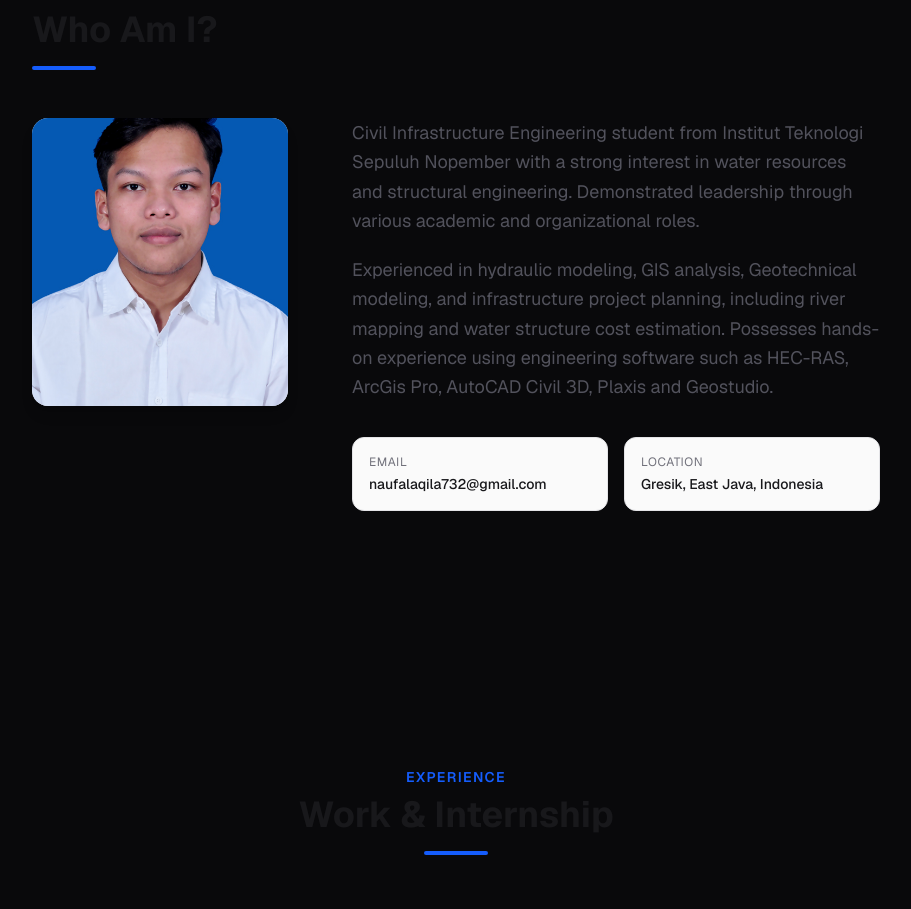
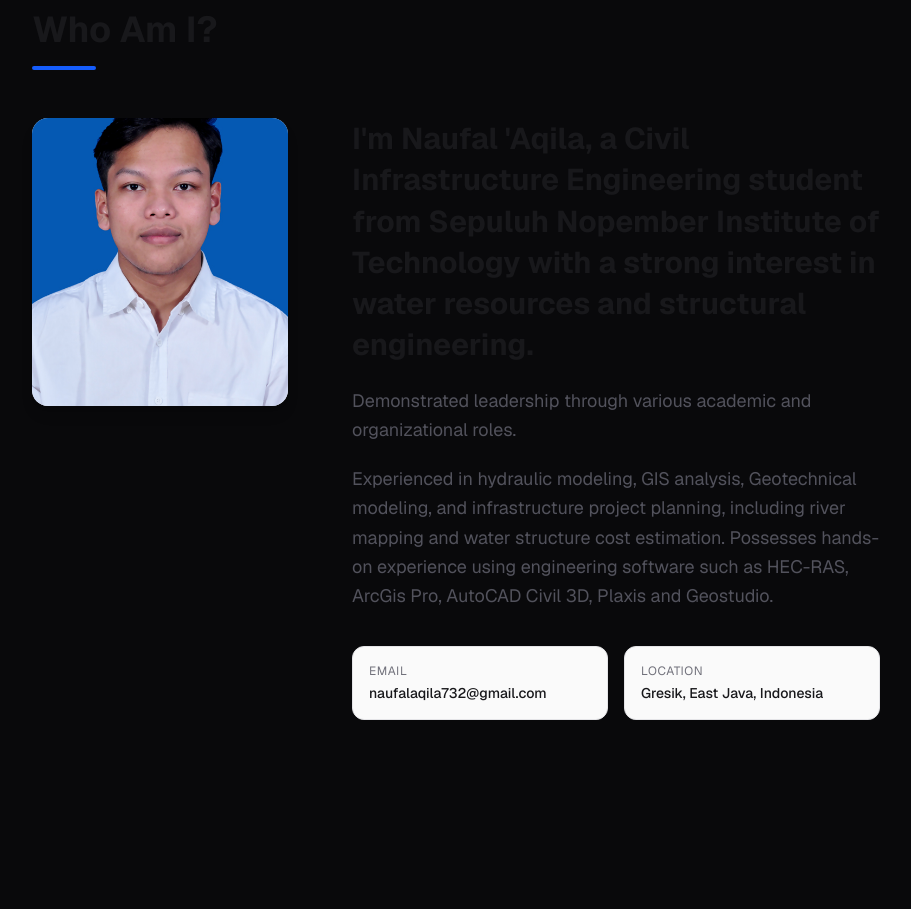
Before and after one commit to naufalaqila074/Portofolio2, a Next.js app: page / in a window 1280 px wide. Shown: the part 946-1855 px from the top of the page, without its empty margins (184-1095 px from the left). Built offline with nearby package versions, Linux system fonts and the light colour scheme.

Commit message:
Add large intro heading to About section with aboutHeading field

```diff
--- a/src/components/about.tsx
+++ b/src/components/about.tsx
@@ -73,6 +73,11 @@ export function About() {
               transition={{ duration: 0.7, delay: 0.3 }}
               className="space-y-5"
             >
+              {/* Intro heading */}
+              <h3 className="text-2xl sm:text-3xl font-bold leading-snug text-zinc-900 dark:text-white">
+                {profile.aboutHeading}
+              </h3>
+
               {profile.bio.map((paragraph, i) => (
                 <p
                   key={i}
--- a/src/lib/data.ts
+++ b/src/lib/data.ts
@@ -7,8 +7,10 @@ export const profile = {
   title: "Civil Infrastructure Engineering Student",
   tagline: "",
   avatar: "/profile.jpg",
+  aboutHeading:
+    "I'm Naufal 'Aqila, a Civil Infrastructure Engineering student from Sepuluh Nopember Institute of Technology with a strong interest in water resources and structural engineering.",
   bio: [
-    "Civil Infrastructure Engineering student from Institut Teknologi Sepuluh Nopember with a strong interest in water resources and structural engineering. Demonstrated leadership through various academic and organizational roles.",
+    "Demonstrated leadership through various academic and organizational roles.",
     "Experienced in hydraulic modeling, GIS analysis, Geotechnical modeling, and infrastructure project planning, including river mapping and water structure cost estimation. Possesses hands-on experience using engineering software such as HEC-RAS, ArcGis Pro, AutoCAD Civil 3D, Plaxis and Geostudio.",
   ],
   email: "naufalaqila732@gmail.com",
```
